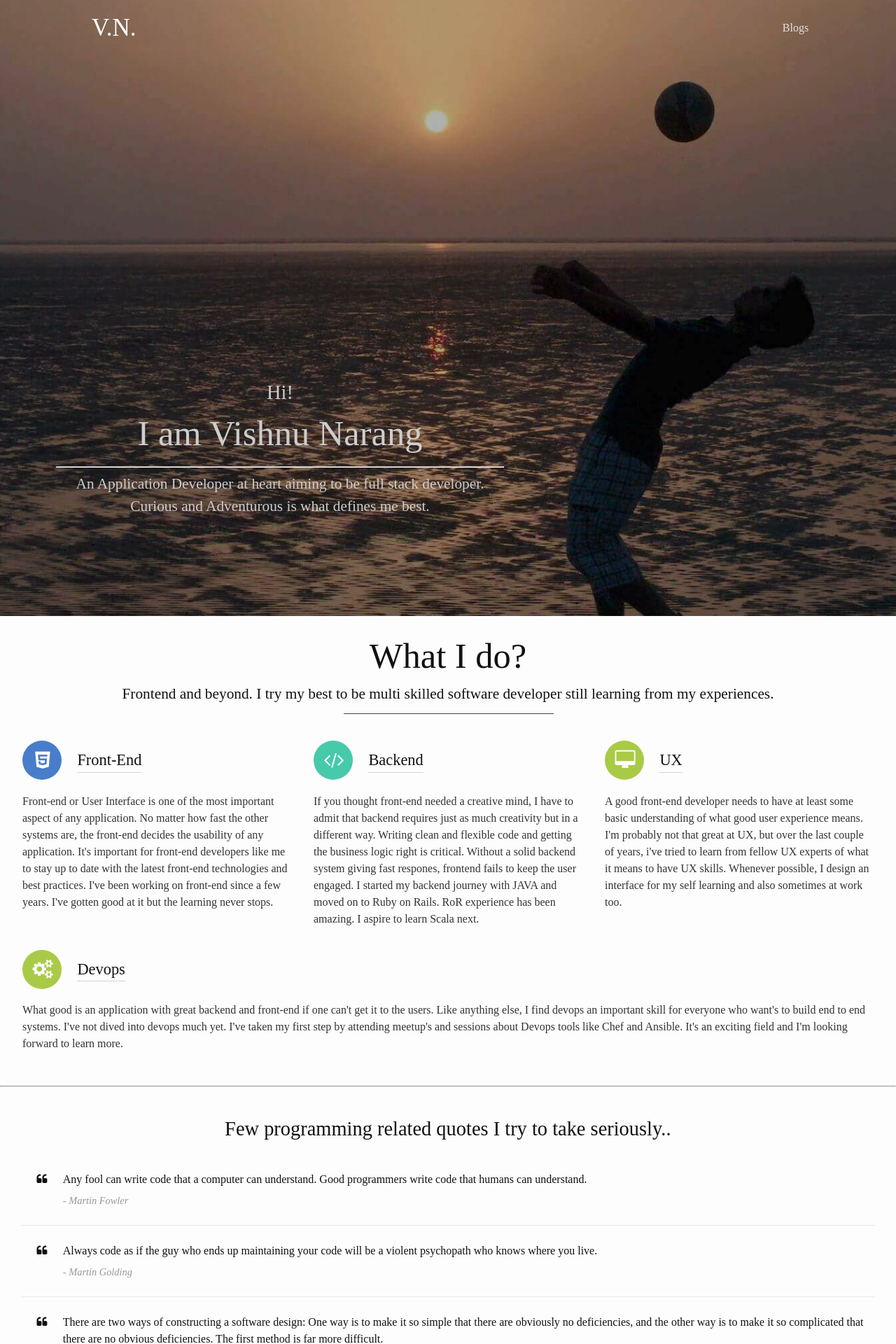
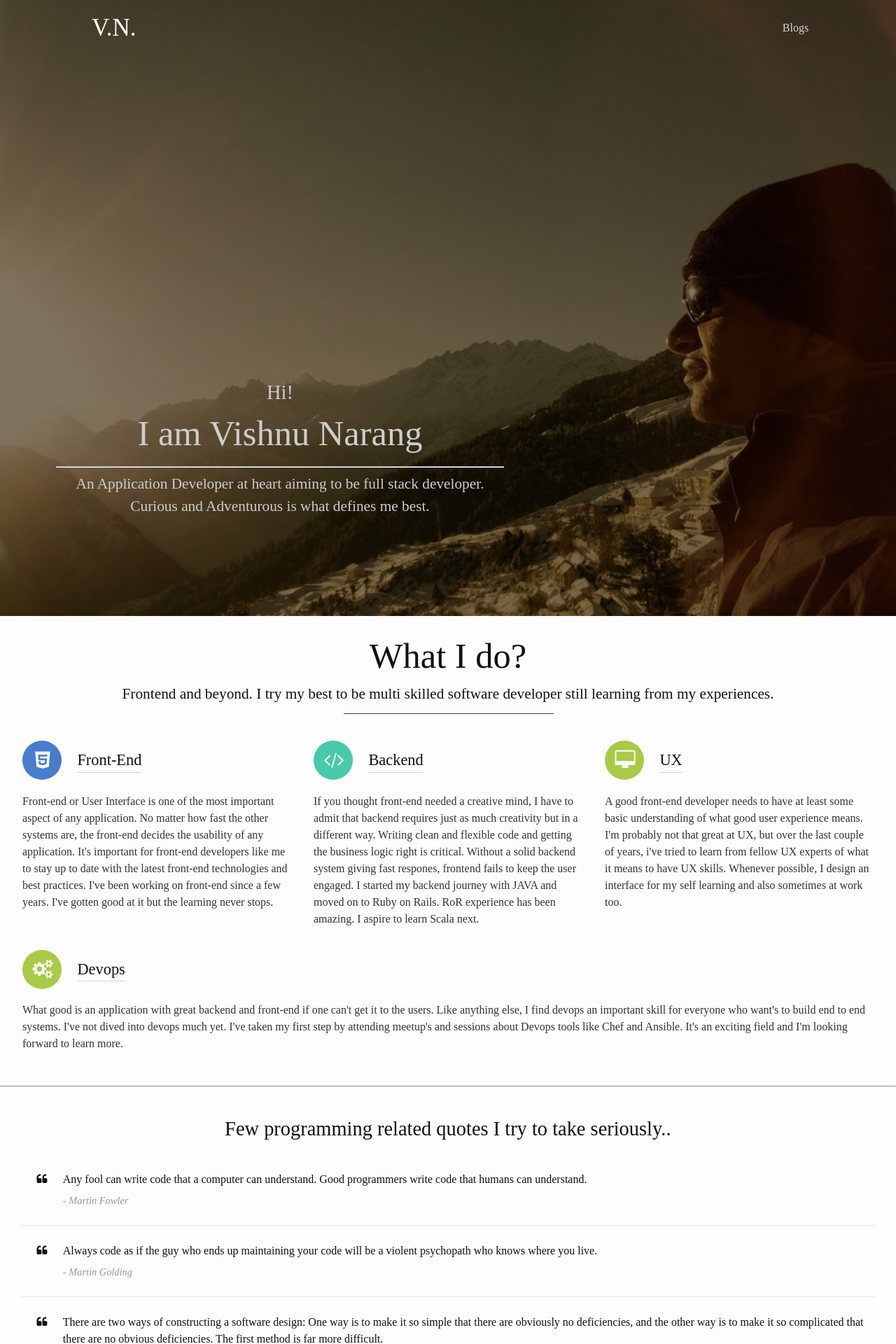
Before and after one commit to vishnun/vishnun.github.io, a Jekyll site: the page built from index.html, in a window 1280 px wide. Shown: the top 1920 px of the page at 70% size. Built offline with Jekyll 4.4.1, drawn with Linux system fonts in a browser that asks for light colours; nearby versions of some CDN libraries; some web fonts are replaced.

Commit message:
Vishnu: Changing home intro background image.

```diff
--- a/_includes/home_head.html
+++ b/_includes/home_head.html
@@ -912,13 +912,30 @@
       color: white; }
     .home #intro {
       color: #cdcdcd;
-      background-image: url("/images/me_bg.jpg");
-      min-height: 580px;
+      background-image: url("/images/intro-bg.jpg");
       background-size: cover;
       background-repeat: no-repeat;
-      background-position: 0% 32%;
+      background-position: 0% 100%;
       background-blend-mode: overlay;
-      background-color: rgba(0, 0, 0, 0.3); }
+      background-color: rgba(0, 0, 0, 0.5);
+    }
+
+    @media only screen and (-webkit-min-device-pixel-ratio: 1.3), only screen and (min--moz-device-pixel-ratio: 1.3), only screen and (-o-min-device-pixel-ratio: 1.3 / 1), only screen and (min-resolution: 125dpi), only screen and (min-resolution: 1.3dppx) {
+      .home #intro {
+        background-image: url("/images/intro-bg_2x.jpg");
+      }
+    }
+
+    @media screen and (max-width: 480px){
+      .home #intro {
+        background-image: url("/images/intro-mobile-bg.jpg");
+      }
+      @media only screen and (-webkit-min-device-pixel-ratio: 1.3), only screen and (min--moz-device-pixel-ratio: 1.3), only screen and (-o-min-device-pixel-ratio: 1.3 / 1), only screen and (min-resolution: 125dpi), only screen and (min-resolution: 1.3dppx) {
+        .home #intro {
+          background-image: url("/images/intro-mobile-bg_2x.jpg");
+        }
+      }
+    }
     .home #intro h1, .home #intro h2, .home #intro p {
       margin-bottom: 0; }
     .home #intro hr {
--- a/css/home.scss
+++ b/css/home.scss
@@ -48,45 +48,46 @@
     color: $white;
   }
 
-  #intro {
-    h1, h2, p {
-      margin-bottom: 0;
-    }
-    color: $off-white;
-    background-image: url("/images/me_bg.jpg");
-    min-height: 580px;
-    background-size: cover;
-    background-repeat: no-repeat;
-    background-position: 0% 32%;
-    background-blend-mode: overlay;
-    background-color: rgba(0, 0, 0, 0.3);
-    hr {
-      border: 1px inset $white;
-    }
-    p {
-      font-size: modular-scale(1);
-    }
-
-    @include media($tablet) {
-      background-position: 80% 32%;
-      p {
-        font-size: modular-scale(0);
-      }
-    }
-    .banner {
-      position: absolute;
-      bottom: 10em;
-      width: 50%;
-      left: 5em;
-      text-align: center;
-      @include media($tablet) {
-        bottom: 5em;
-        width: 80%;
-        left: 10%;
-      }
-    }
-
-  }
+  //#intro {
+  //  h1, h2, p {
+  //    margin-bottom: 0;
+  //  }
+  //  color: $off-white;
+  //  @include retina-image("/images/intro-bg", cover, jpg);
+  //  background-repeat: no-repeat;
+  //  background-position: 0% 100%;
+  //  background-blend-mode: overlay;
+  //  background-color: rgba(0, 0, 0, 0.5);
+  //  @include media($mobile) {
+  //    @include retina-image("/images/intro-mobile-bg", cover, jpg);
+  //  }
+  //  hr {
+  //    border: 1px inset $white;
+  //  }
+  //  p {
+  //    font-size: modular-scale(1);
+  //  }
+  //
+  //  @include media($tablet) {
+  //    background-position: 80% 32%;
+  //    p {
+  //      font-size: modular-scale(0);
+  //    }
+  //  }
+  //  .banner {
+  //    position: absolute;
+  //    bottom: 10em;
+  //    width: 50%;
+  //    left: 5em;
+  //    text-align: center;
+  //    @include media($tablet) {
+  //      bottom: 5em;
+  //      width: 80%;
+  //      left: 10%;
+  //    }
+  //  }
+  //
+  //}
 
   #what-i-do {
     @include sectionTitle();
```
Also changed, not shown: images/intro-bg.jpg (added), images/intro-bg_2x.jpg (added), images/intro-mobile-bg.jpg (added), images/intro-mobile-bg_2x.jpg (added), images/me_bg-old.jpg (deleted), images/me_bg.jpg (deleted), js/home.js (line endings or trailing spaces).
